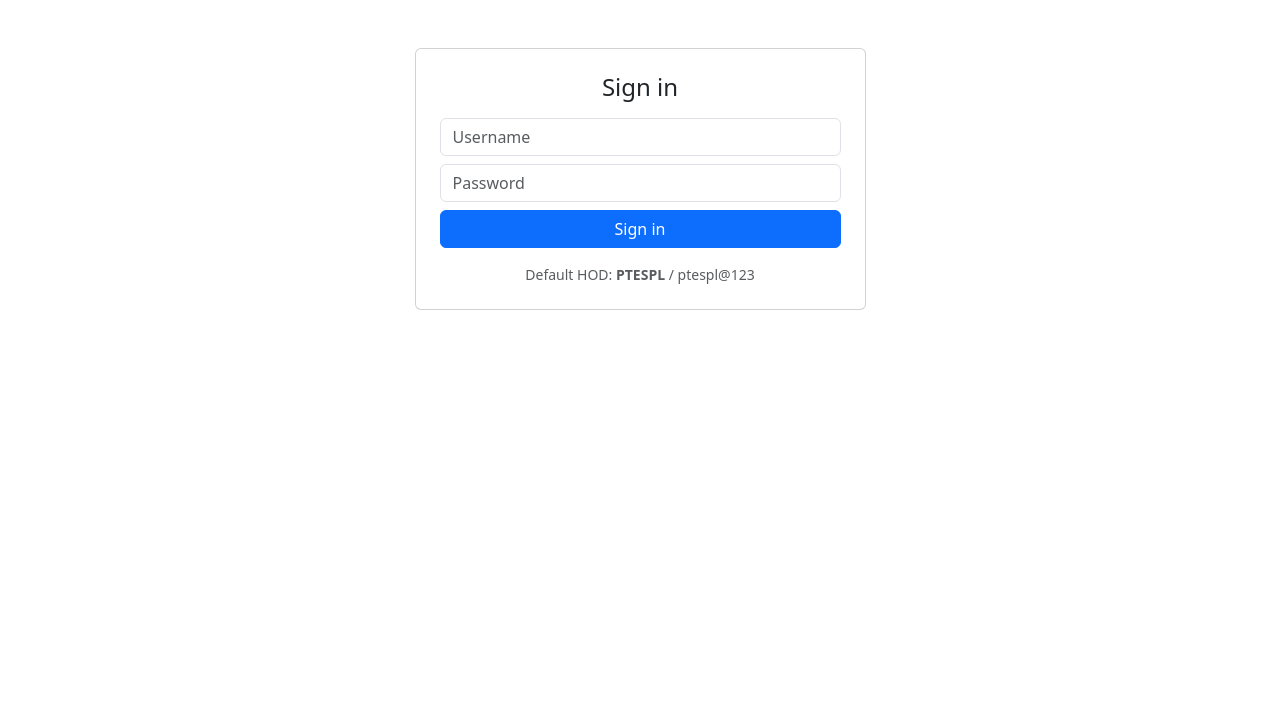
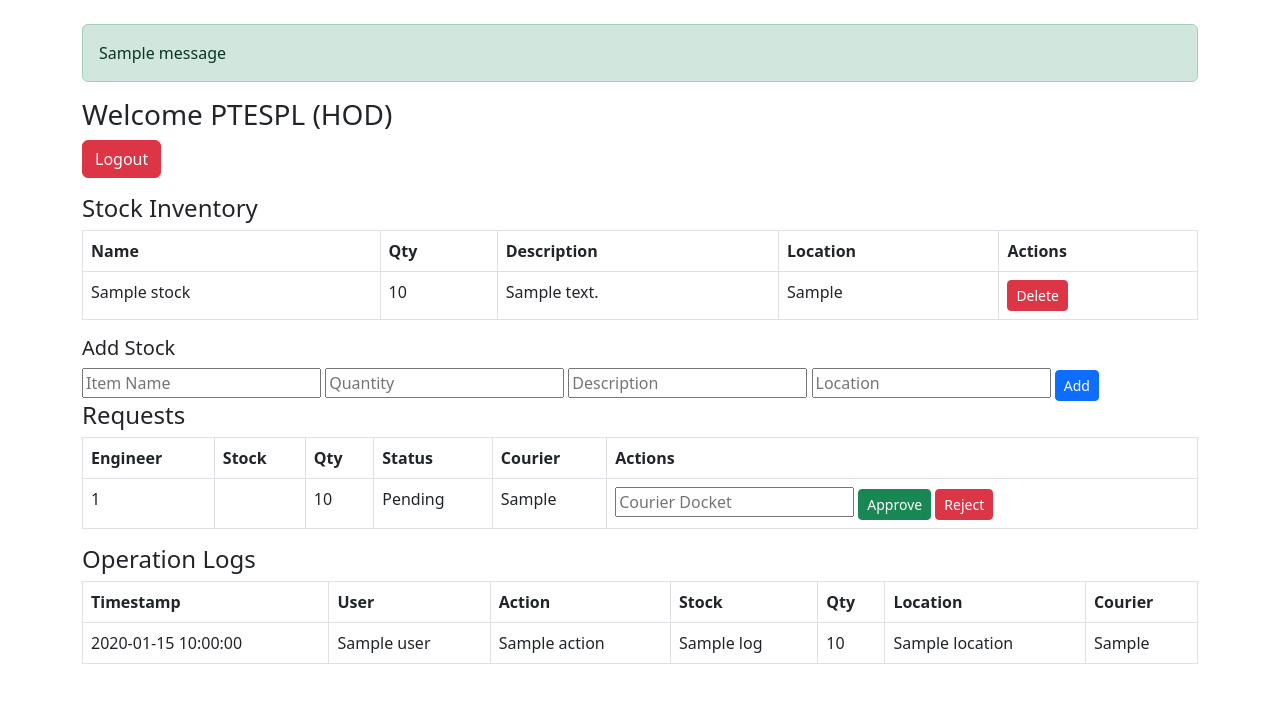
Before and after one commit to pavannbhagve/PT_Stock_Management_Inventory, a Flask app: template templates/login.html in a window 1280 px wide. Shown: the top 703 px of the page. Run offline with Flask 3, Linux system fonts and the light colour scheme; tables that the repository leaves empty hold one stand-in row (values such as "Sample post"); the template is opened without the code that fills it: values that come from a table or form of the project are taken from there, most other values are stand-ins (such as "Sample title", 1, 10 or a date in 2020); one stand-in notice (Sample message) is shown.

Commit message:
Update login.html

```diff
--- a/templates/login.html
+++ b/templates/login.html
@@ -1,32 +1,162 @@
-<!doctype html>
-<html lang="en">
+<!DOCTYPE html>
+<html>
 <head>
-  <meta charset="utf-8">
-  <title>Login - PT Stock Management Inventory</title>
-  <meta name="viewport" content="width=device-width, initial-scale=1">
-  <link href="https://cdn.jsdelivr.net/npm/bootstrap@5.3.2/dist/css/bootstrap.min.css" rel="stylesheet">
+    <title>Stock Inventory</title>
+    <link rel="stylesheet" href="https://cdn.jsdelivr.net/npm/bootstrap@5.3.0/dist/css/bootstrap.min.css">
 </head>
 <body>
-  <div class="container py-5">
+<div class="container mt-4">
+    {% with messages = get_flashed_messages(with_categories=true) %}
+      {% if messages %}
+        {% for category, message in messages %}
+          <div class="alert alert-{{ category }}">{{ message }}</div>
+        {% endfor %}
+      {% endif %}
+    {% endwith %}
+
+    {% if login_page %}
+    <!-- Login Page -->
     <div class="row justify-content-center">
-      <div class="col-md-5">
-        <div class="card p-4">
-          <h4 class="mb-3 text-center">Sign in</h4>
-          <form method="POST" action="{{ url_for('login') }}">
-            <div class="mb-2">
-              <input class="form-control" name="username" placeholder="Username" required>
-            </div>
-            <div class="mb-2">
-              <input class="form-control" name="password" type="password" placeholder="Password" required>
-            </div>
-            <div class="d-grid">
-              <button class="btn btn-primary">Sign in</button>
-            </div>
-            <div class="mt-3 small text-muted text-center">Default HOD: <strong>PTESPL</strong> / ptespl@123</div>
-          </form>
+        <div class="col-md-4">
+            <h3>Login</h3>
+            <form method="POST" action="{{ url_for('login') }}">
+                <div class="mb-3">
+                    <input type="text" name="username" class="form-control" placeholder="Username" required>
+                </div>
+                <div class="mb-3">
+                    <input type="password" name="password" class="form-control" placeholder="Password" required>
+                </div>
+                <button type="submit" class="btn btn-primary">Login</button>
+            </form>
         </div>
-      </div>
     </div>
-  </div>
+    {% else %}
+    <h3>Welcome {{ user.username }} ({{ user.role }})</h3>
+    <a href="{{ url_for('logout') }}" class="btn btn-danger mb-3">Logout</a>
+
+    {% if user.role == 'HOD' %}
+    <!-- HOD Dashboard -->
+    <h4>Stock Inventory</h4>
+    <table class="table table-bordered">
+        <thead>
+            <tr><th>Name</th><th>Qty</th><th>Description</th><th>Location</th><th>Actions</th></tr>
+        </thead>
+        <tbody>
+        {% for stock in stocks %}
+            <tr>
+                <td>{{ stock.name }}</td>
+                <td>{{ stock.quantity }}</td>
+                <td>{{ stock.description }}</td>
+                <td>{{ stock.location }}</td>
+                <td>
+                    <form method="POST" action="{{ url_for('delete_stock', stock_id=stock.id) }}" style="display:inline">
+                        <button class="btn btn-sm btn-danger">Delete</button>
+                    </form>
+                </td>
+            </tr>
+        {% endfor %}
+        </tbody>
+    </table>
+    <h5>Add Stock</h5>
+    <form method="POST" action="{{ url_for('add_stock') }}">
+        <input type="text" name="name" placeholder="Item Name" required>
+        <input type="number" name="quantity" placeholder="Quantity" required>
+        <input type="text" name="description" placeholder="Description">
+        <input type="text" name="location" placeholder="Location">
+        <button class="btn btn-primary btn-sm">Add</button>
+    </form>
+
+    <h4>Requests</h4>
+    <table class="table table-bordered">
+        <thead>
+            <tr><th>Engineer</th><th>Stock</th><th>Qty</th><th>Status</th><th>Courier</th><th>Actions</th></tr>
+        </thead>
+        <tbody>
+        {% for req in requests %}
+            <tr>
+                <td>{{ req.engineer_id }}</td>
+                <td>{{ req.stock.name }}</td>
+                <td>{{ req.quantity }}</td>
+                <td>{{ req.status }}</td>
+                <td>{{ req.courier_docket or '' }}</td>
+                <td>
+                    {% if req.status == 'Pending' %}
+                    <form method="POST" action="{{ url_for('process_request', req_id=req.id) }}">
+                        <input type="text" name="courier_docket" placeholder="Courier Docket">
+                        <button name="action" value="Approve" class="btn btn-sm btn-success">Approve</button>
+                        <button name="action" value="Reject" class="btn btn-sm btn-danger">Reject</button>
+                    </form>
+                    {% endif %}
+                </td>
+            </tr>
+        {% endfor %}
+        </tbody>
+    </table>
+
+    <h4>Operation Logs</h4>
+    <table class="table table-bordered">
+        <thead>
+            <tr><th>Timestamp</th><th>User</th><th>Action</th><th>Stock</th><th>Qty</th><th>Location</th><th>Courier</th></tr>
+        </thead>
+        <tbody>
+        {% for log in logs %}
+            <tr>
+                <td>{{ log.timestamp }}</td>
+                <td>{{ log.user }}</td>
+                <td>{{ log.action }}</td>
+                <td>{{ log.stock_name or '' }}</td>
+                <td>{{ log.quantity or '' }}</td>
+                <td>{{ log.location or '' }}</td>
+                <td>{{ log.courier_docket or '' }}</td>
+            </tr>
+        {% endfor %}
+        </tbody>
+    </table>
+
+    {% else %}
+    <!-- Engineer Dashboard -->
+    <h4>Available Stock</h4>
+    <table class="table table-bordered">
+        <thead>
+            <tr><th>Name</th><th>Qty</th><th>Description</th><th>Location</th><th>Request</th></tr>
+        </thead>
+        <tbody>
+        {% for stock in stocks %}
+            <tr>
+                <td>{{ stock.name }}</td>
+                <td>{{ stock.quantity }}</td>
+                <td>{{ stock.description }}</td>
+                <td>{{ stock.location }}</td>
+                <td>
+                    <form method="POST" action="{{ url_for('request_stock', stock_id=stock.id) }}">
+                        <input type="number" name="quantity" placeholder="Qty" min="1" max="{{ stock.quantity }}" required>
+                        <button class="btn btn-sm btn-primary">Request</button>
+                    </form>
+                </td>
+            </tr>
+        {% endfor %}
+        </tbody>
+    </table>
+
+    <h4>My Requests</h4>
+    <table class="table table-bordered">
+        <thead>
+            <tr><th>Stock</th><th>Qty</th><th>Status</th><th>Courier Docket</th><th>Timestamp</th></tr>
+        </thead>
+        <tbody>
+        {% for req in requests %}
+            <tr>
+                <td>{{ req.stock.name }}</td>
+                <td>{{ req.quantity }}</td>
+                <td>{{ req.status }}</td>
+                <td>{{ req.courier_docket or '' }}</td>
+                <td>{{ req.timestamp }}</td>
+            </tr>
+        {% endfor %}
+        </tbody>
+    </table>
+    {% endif %}
+    {% endif %}
+</div>
 </body>
 </html>
```
